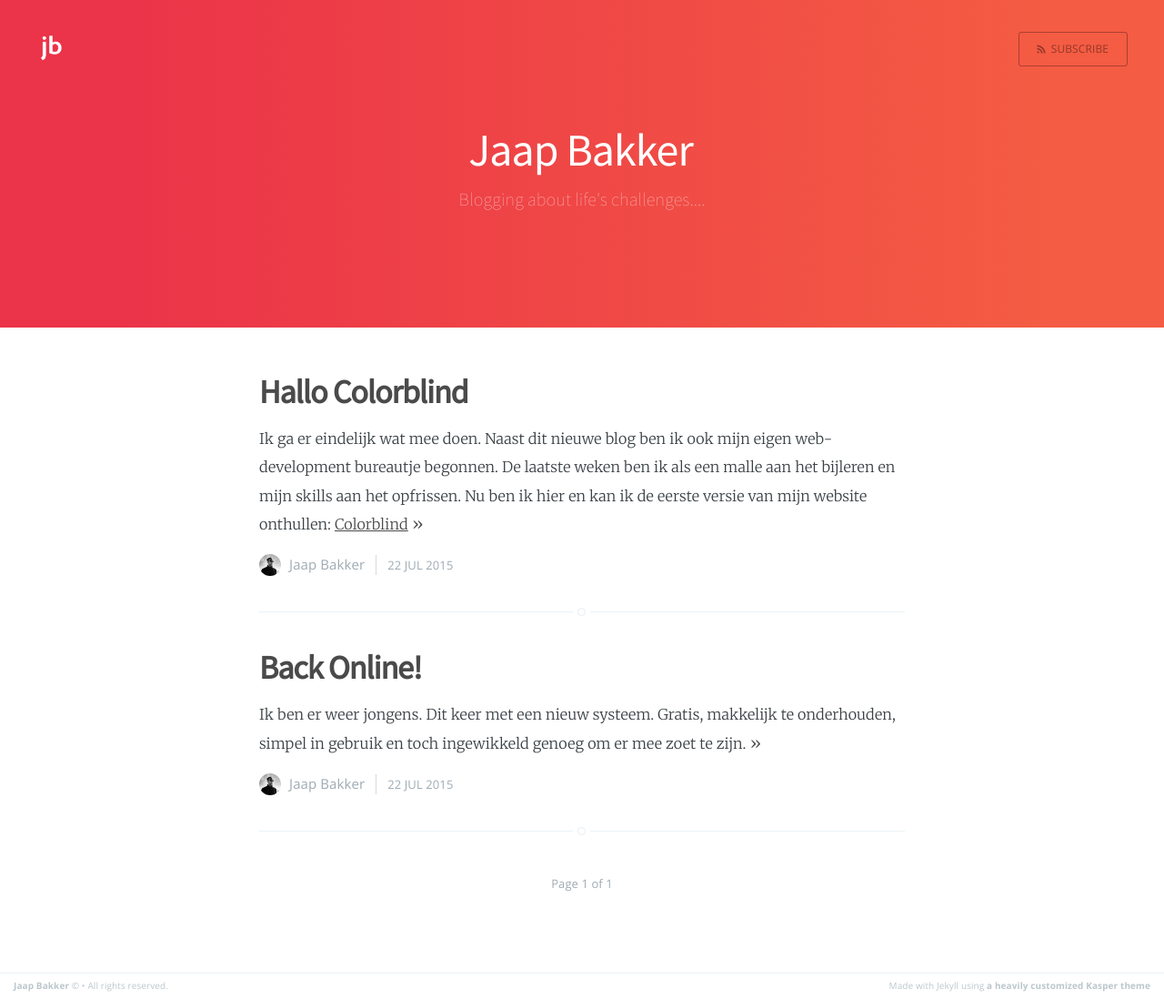
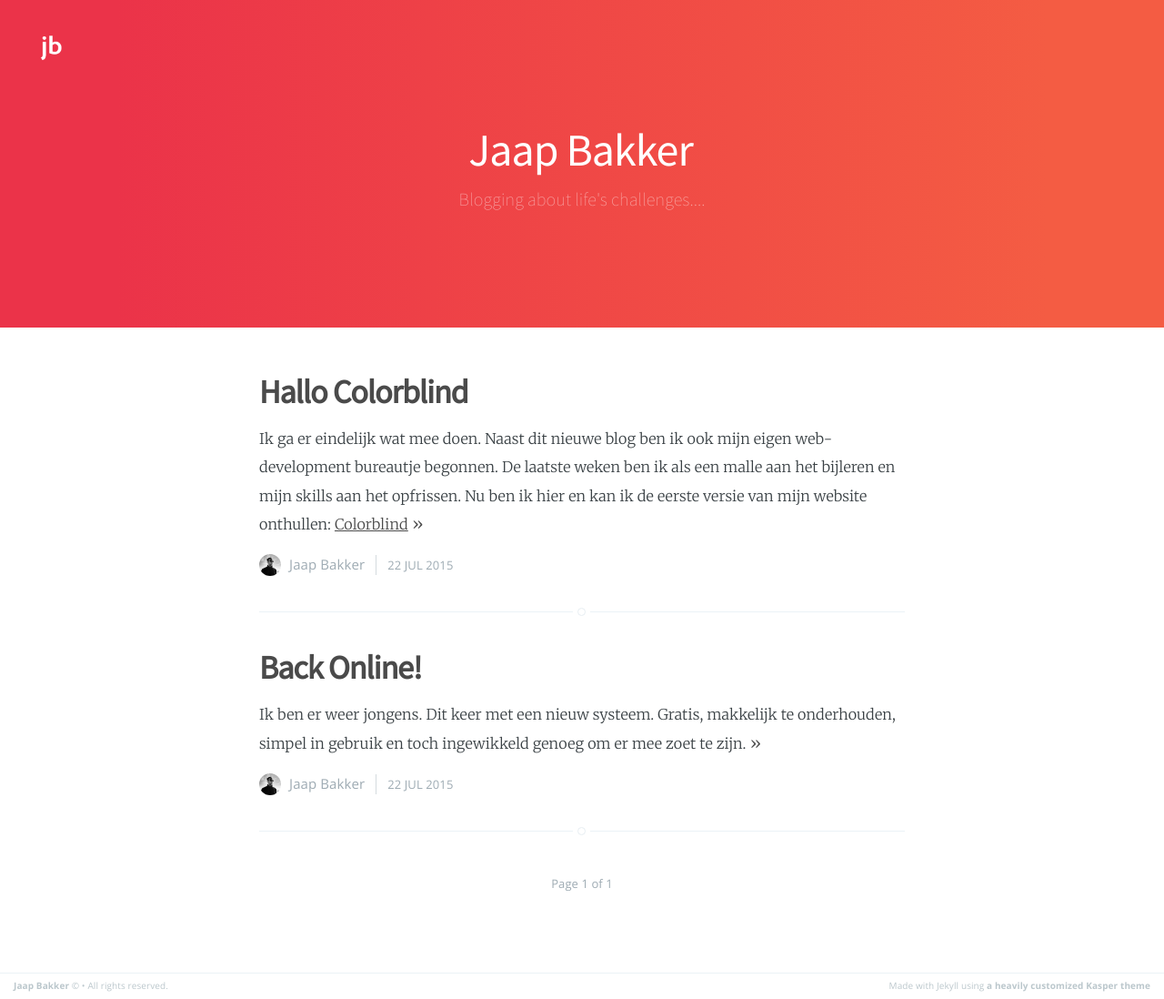
Before and after one commit to jaapbakker88/blog, a Jekyll site: the page built from index.html, in a window 1280 px wide. Shown: the whole page at 91% size. Built offline with Jekyll 4.4.1, drawn with Linux system fonts in a browser that asks for light colours; Markdown is read by kramdown in place of the engine named in the settings; the list of posts is cut into pages by our own code.

Commit message:
website update 22 july

```diff
--- a/index.html
+++ b/index.html
@@ -12,7 +12,7 @@
                     <img src="{{ site.baseurl }}{{ page.logo }}" alt="Blog Logo" />
                 </a>
             {% endif %}
-        <a class="subscribe-button icon-feed" href="{{ site.baseurl }}/rss.xml">Subscribe</a>
+        <!--<a class="subscribe-button icon-feed" href="{{ site.baseurl }}/rss.xml">Subscribe</a> -->
     </nav>
     <div class="vertical">
         <div class="main-header-content inner">
```
Also changed, not shown: 1 other file.
